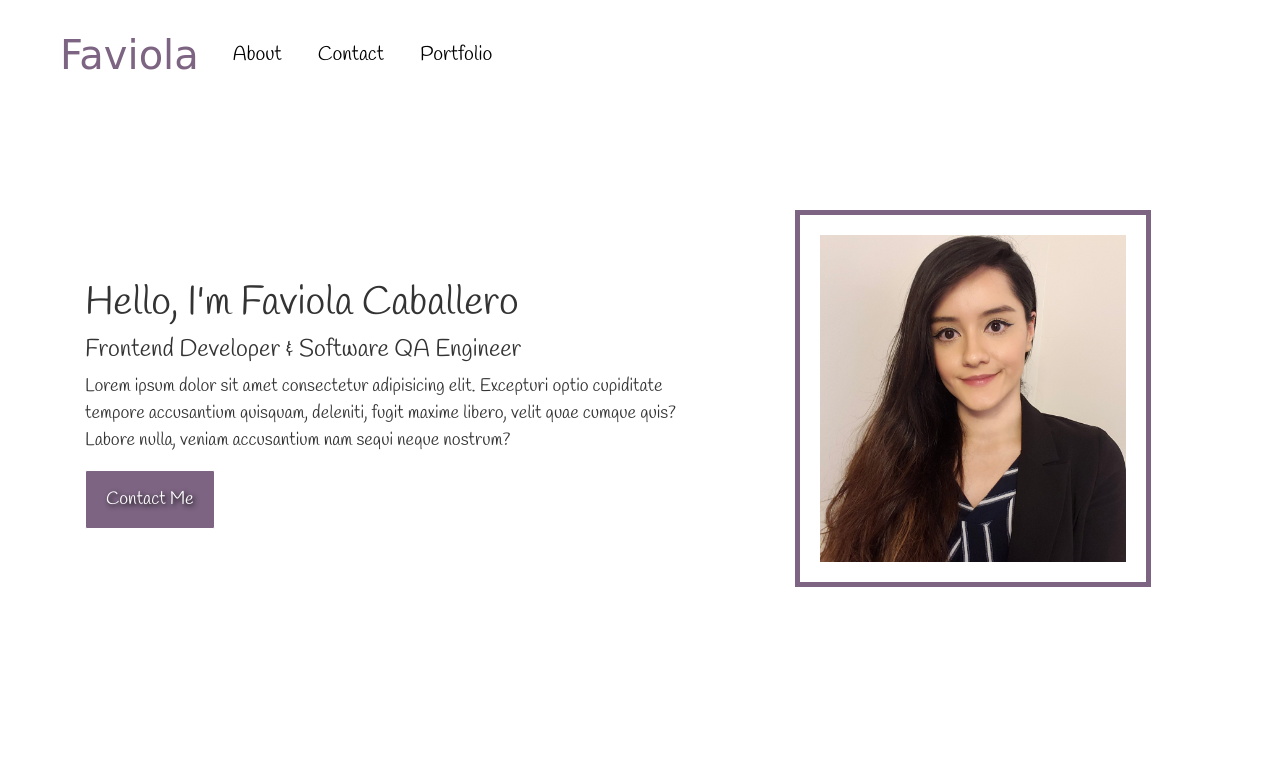
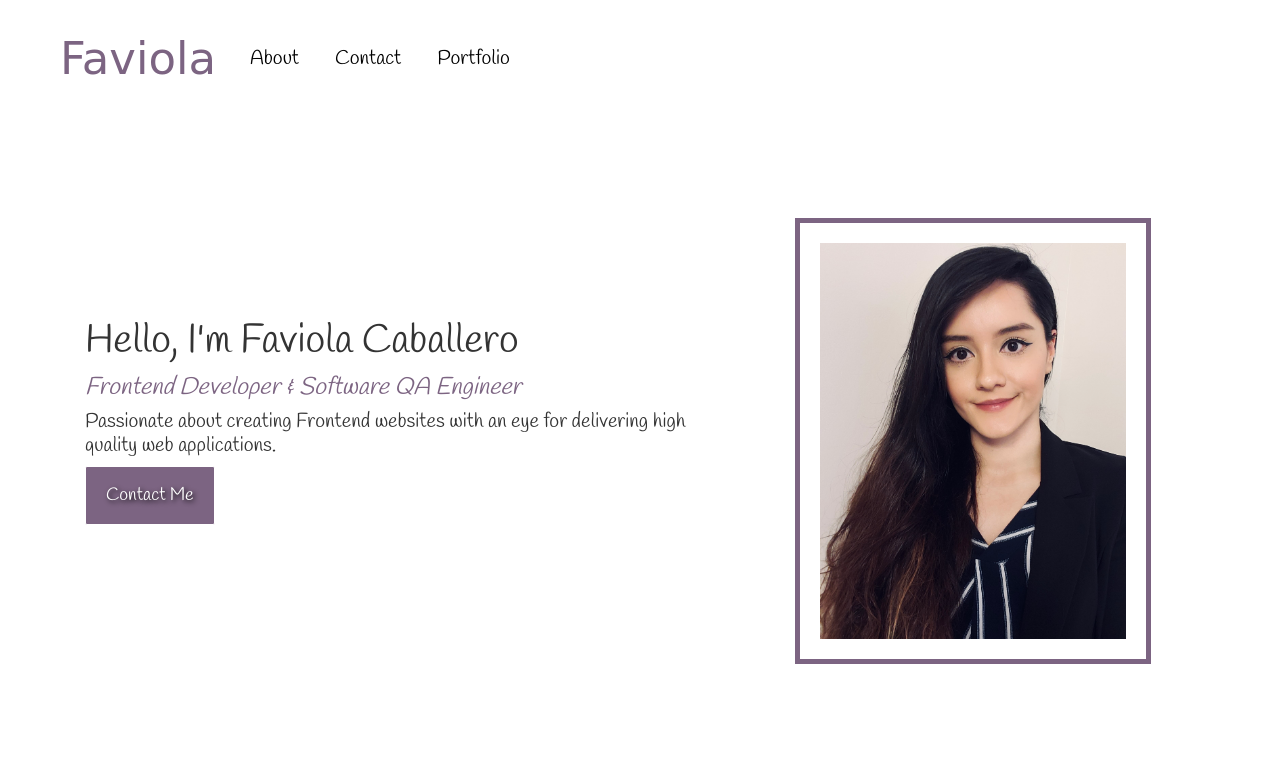
Before and after one commit to FABSTAR94/fav_portfolio, a plain HTML site: page index.html in a window 1280 px wide. Shown: the top 784 px of the page. Drawn offline with nearby package versions, Linux system fonts and the light colour scheme; a web font is replaced by a local one.

Commit message:
img update and small changes

```diff
--- a/css/style.css
+++ b/css/style.css
@@ -31,7 +31,12 @@ img {
 }
 
 .about-text h1{
-    margin-top: 70px;
+    margin-top: 100px;
+}
+
+.about-text h4 {
+    color: #7C6482;
+    font-style:italic;
 }
 
 .about-text p {
@@ -48,6 +53,7 @@ img {
     background-color: #7C6482;
     border-radius: 2px;
     text-shadow: 2px 2px 5px black;
+    margin-bottom: 10px;
 }
 
 .contactButton:hover {
@@ -215,7 +221,7 @@ button.close {
 }
 
 .heading h2 {
-  text-shadow: 2px 2px 5px black;
+  color: #7C6482;
 }
 
 .img-color{
@@ -384,7 +390,7 @@ footer {
 
 .navbar-brand,
 .navbar-brand:hover {
-    font-size: 40px;
+    font-size: 45px;
     color: #7C6482;
     margin-left: 50px;
     font-family: 'Fleur De Leah', cursive;
--- a/index.html
+++ b/index.html
@@ -79,14 +79,14 @@
                 <div class="col-md-7 about-text">
                     <h1>Hello, I'm Faviola Caballero</h1>
                     <h4>Frontend Developer & Software QA Engineer</h4>
-                    <p>Lorem ipsum dolor sit amet consectetur adipisicing elit. Excepturi optio cupiditate tempore accusantium quisquam, deleniti, fugit maxime libero, velit quae cumque quis? Labore nulla, veniam accusantium nam sequi neque nostrum?</p>
+                    <h5>Passionate about creating Frontend websites with an eye for delivering high quality web applications.</h5>
                     <button type="button" class="contactButton" data-toggle="modal" data-target="#staticBackdrop">Contact Me
                     </button>
                     <!-- <p>My name is Faviola and I am currently a Software Quality Engineer aspiring Front-End Software Engineer based in San Francisco, California. A few years ago, I decided to pursue an interest of mine which was learning how to code. I joined a coding bootcamp called Le Wagon in Buenos Aires, Argentina where I learned the fundamentals of Full Stack Web Development. I had the opportunity to learn how to build web applications using HTML, CSS, Ruby, Ruby on Rails, SQL, and JavaScript. This is where I discovered my passion for Front-End Development; the opportunity it gives me to be both creative and logical.</p>
                     <p>If you would like to know more about me and some of the projects I created during my free time, continue scrolling. Thank you! 🖤</p> -->
                 </div>
                 <div class="col-md-5">
-                    <img class="aboutImage" src="img/fav_portfolio.jpg" alt="Faviola">
+                    <img class="aboutImage" src="img/me.jpeg" alt="Faviola">
                 </div>
             </div>
         </div>
```
Also changed, not shown: img/fav_portfolio.jpg (deleted), img/me.jpeg (added).
